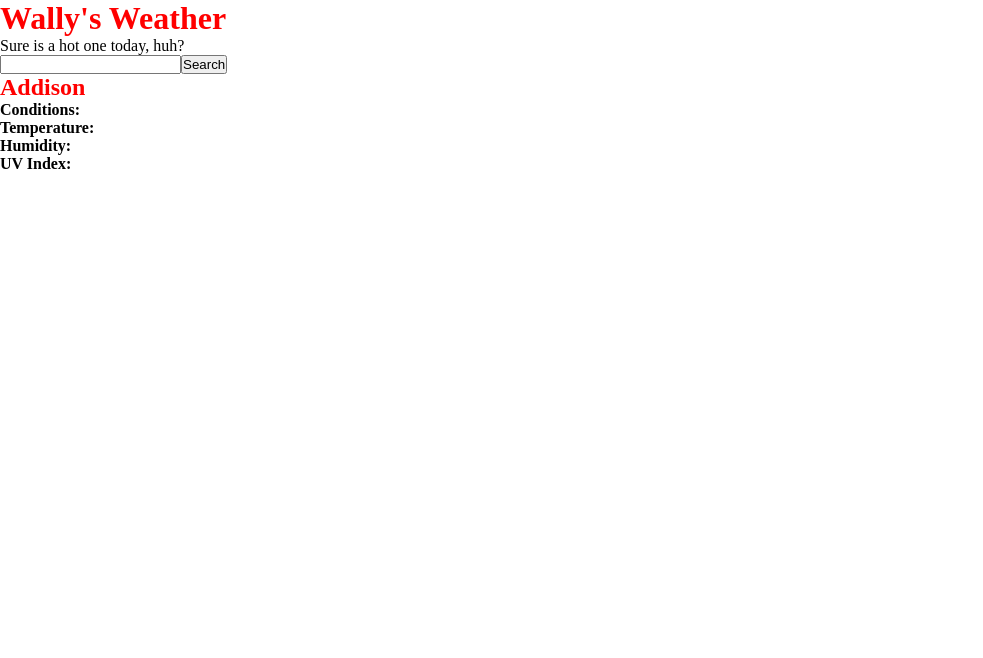
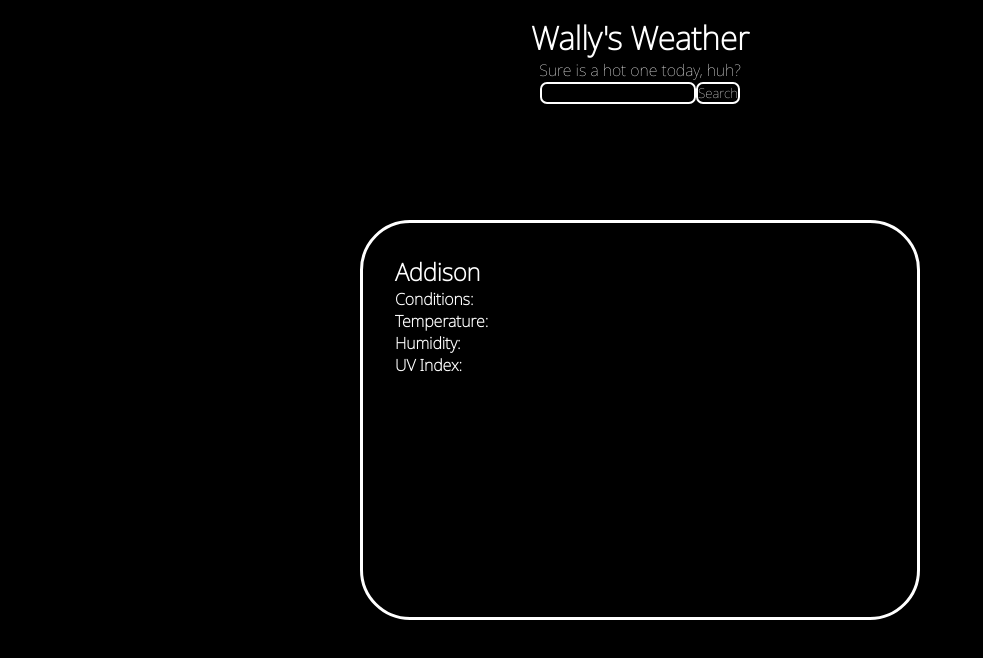
Before and after one commit to MochaDreamboat/Weather-App, a plain HTML site: page index.html in a window 1280 px wide. Shown: the whole page, without its empty margins (0-983 px from the left). Drawn offline with Linux system fonts and the light colour scheme.

Commit message:
Added font-family and basic styling

```diff
--- a/styles/style.css
+++ b/styles/style.css
@@ -1,9 +1,37 @@
+@import url('https://fonts.googleapis.com/css2?family=Noto+Sans:wght@100&display=swap');
+
 * {
-    display: border-box;
+    font-family: 'Noto Sans', sans-serif;
+    box-sizing: border-box;
     margin: 0;
     padding: 0;
+    background-color: black;
+    color: white;
 }
 
-h1 {
-    color: red;
+header {
+    padding: 1rem 0;
+    text-align: center;
 }
+
+#searchbar input, #searchbar button {
+    border-style: solid;
+    border-color: white;
+    border-radius: 7px;
+}
+main {
+    height: calc(75vh);
+    display: flex;
+    justify-content: center;
+    align-items: center;
+}
+
+/* Weather Box styling */
+#weather-information {
+    padding: 2rem;
+    border-style: solid;
+    border-radius: 50px;
+    border-color: white;
+    width: 35rem;
+    height: 25rem;
+}
```
